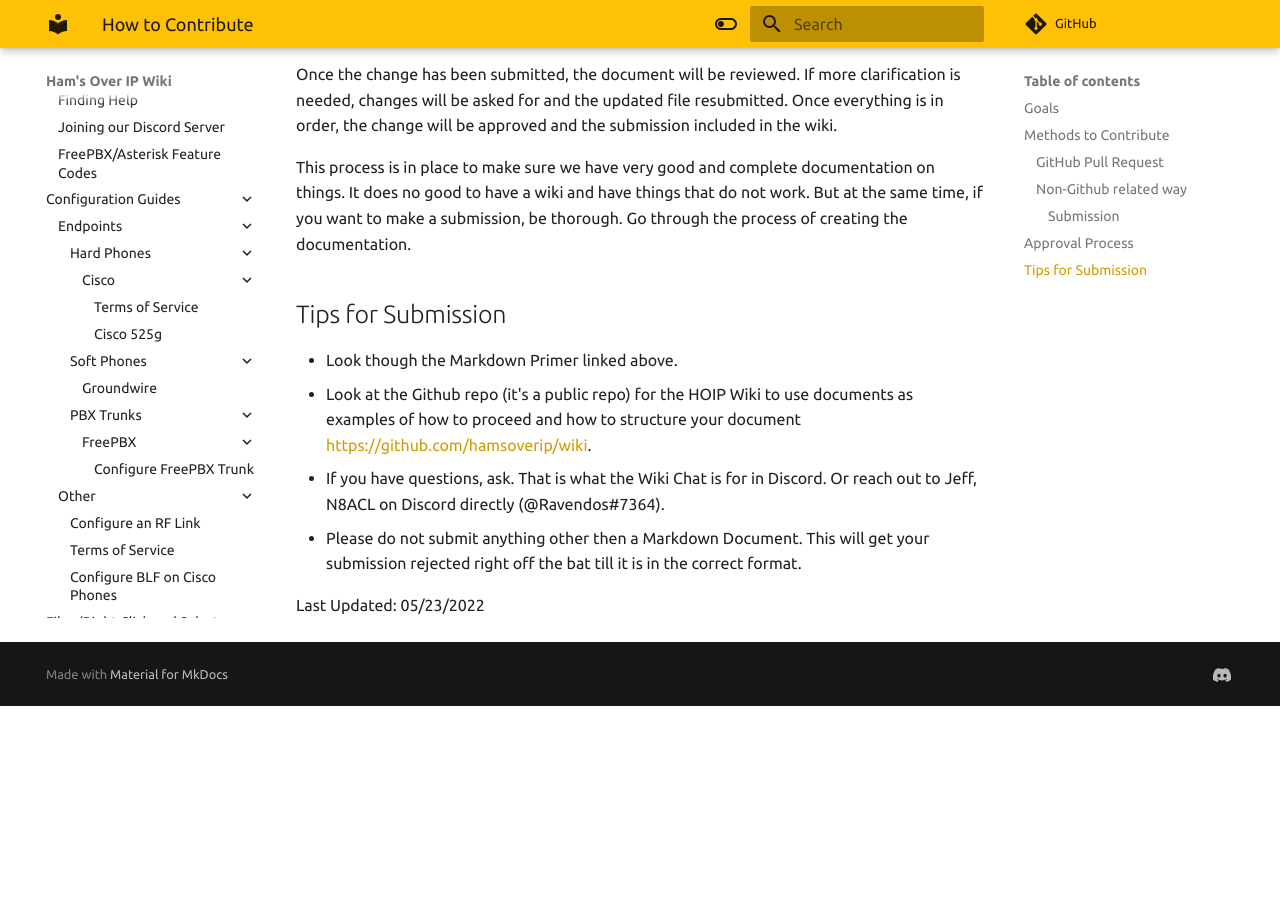
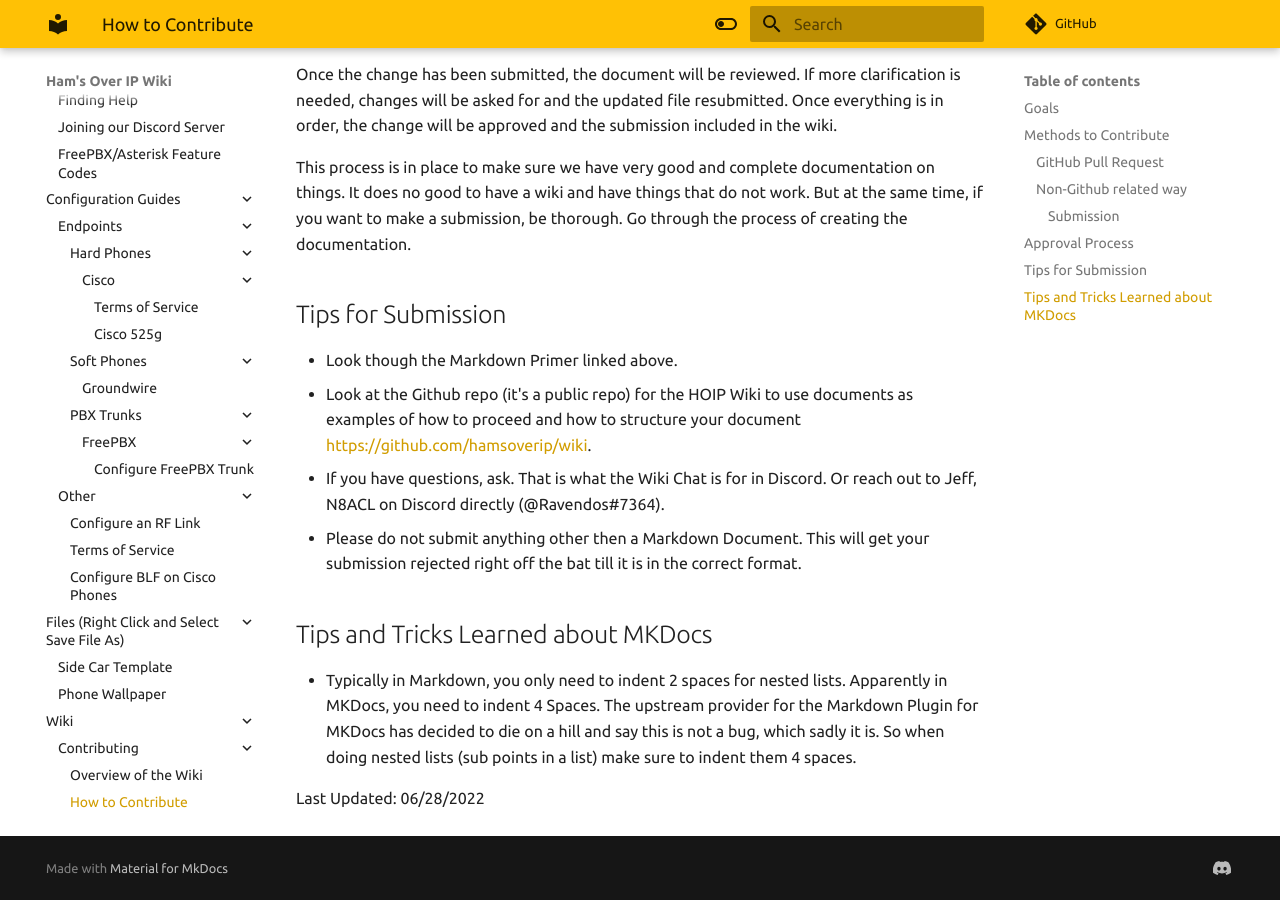
Before and after one commit to hamsoverip/wiki, an MkDocs documentation site: the page built from docs/wiki/contributing.md, in a window 1280 px wide and 900 px high, scrolled down 1756 px. Built offline with MkDocs 1.6.1 and Material for MkDocs 9.7.7, drawn with Linux system fonts in a browser that asks for light colours; comment, search, counter and statistics services are not loaded; before the commit the page ends 2462 px from its top, so only the background shows below that.

Commit message:
Fixes to Contributing Guide

```diff
--- a/docs/wiki/contributing.md
+++ b/docs/wiki/contributing.md
@@ -53,4 +53,7 @@ This process is in place to make sure we have very good and complete documentati
 * If you have questions, ask. That is what the Wiki Chat is for in Discord. Or reach out to Jeff, N8ACL on Discord directly (@Ravendos#7364).
 * Please do not submit anything other then a Markdown Document. This will get your submission rejected right off the bat till it is in the correct format.
 
-Last Updated: 05/23/2022
+## Tips and Tricks Learned about MKDocs
+* Typically in Markdown, you only need to indent 2 spaces for nested lists. Apparently in MKDocs, you need to indent 4 Spaces. The upstream provider for the Markdown Plugin for MKDocs has decided to die on a hill and say this is not a bug, which sadly it is. So when doing nested lists (sub points in a list) make sure to indent them 4 spaces.
+
+Last Updated: 06/28/2022
```
Also changed, not shown: docs/General/changelog.md (+1 -0 lines).
